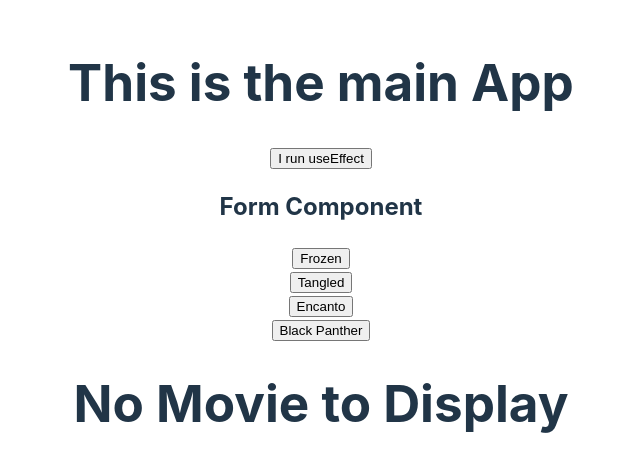
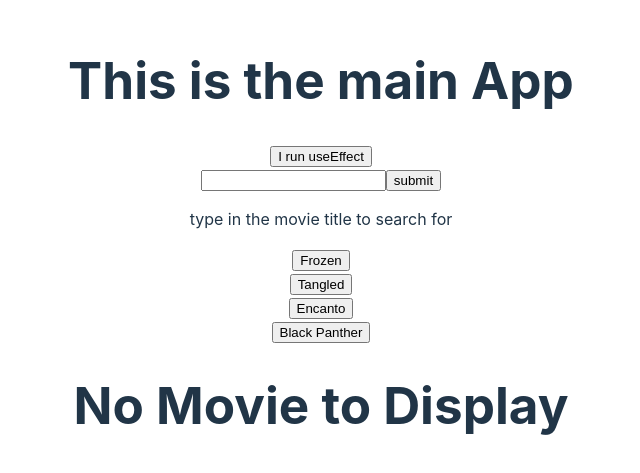
Before and after one commit to cmtakara/react-movies-example, a React (Vite) app: page / in a window 1280 px wide. Shown: the part 157-630 px from the top of the page, without its empty margins (319-959 px from the left). Built offline with nearby package versions, Linux system fonts and the light colour scheme; no server answers.

Commit message:
added search form

```diff
--- a/src/App.jsx
+++ b/src/App.jsx
@@ -55,7 +55,7 @@ function App() {
     <>
   <h1>This is the main App</h1>
   <UpdateButton updateMovie={updateMovie} setUpdateMovie={setUpdateMovie}/>
-  <Form />
+  <Form moviesearch={getMovie}/>
   <MovieButton newMovie='Frozen' moviesearch={getMovie}/>
   <MovieButton newMovie='Tangled' moviesearch={getMovie}/>
   <MovieButton newMovie='Encanto' moviesearch={getMovie}/>
--- a/src/components/Form.jsx
+++ b/src/components/Form.jsx
@@ -1,6 +1,33 @@
-function Form () {
+import {useState} from 'react';
+
+function Form (props) {
+    const [formData, setFormData] = useState({
+        searchterm: ''
+    })
+
+    const handleChange = (event) => {
+        console.log('in handleChange');
+        setFormData({ ...formData, [event.target.name]: event.target.value});
+    }
+
+    const handleSubmit = (evt) => {
+        evt.preventDefault();
+        props.moviesearch(formData.searchterm);
+    }
+
     return (
-        <h2>Form Component</h2>
+        <div onSubmit={handleSubmit}>
+            <form>
+                <input
+                    type='text'
+                    name='searchterm'
+                    onChange={handleChange}
+                    value={formData.searchterm}
+                />
+                <input type="submit" value='submit'/>
+            </form>
+            <p>type in the movie title to search for</p>
+        </div>
     )
 }
 
```
